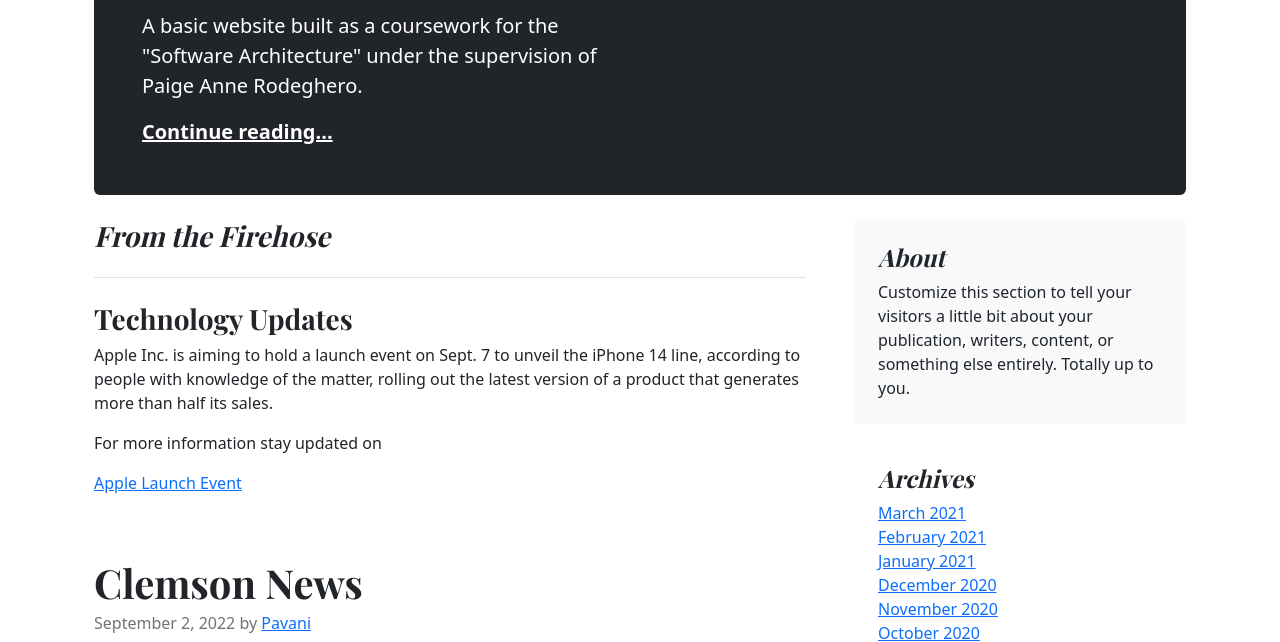
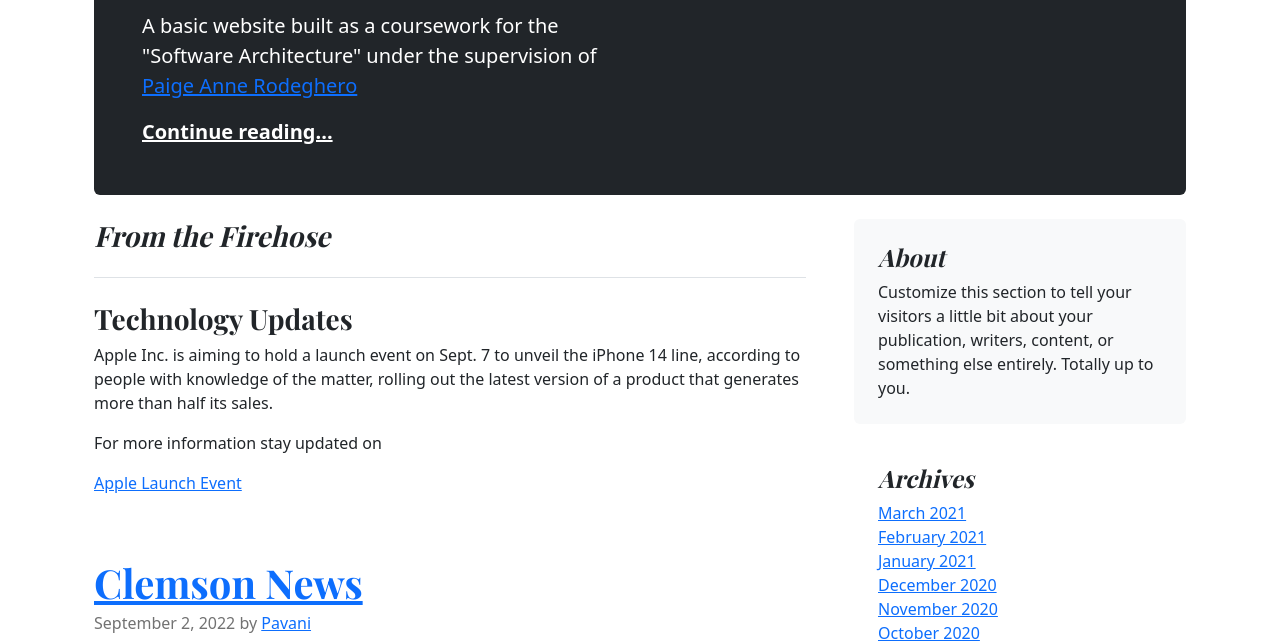
Before and after one commit to weggeeee/SoftwareArchitecture-Basic-Website, a plain HTML site: page index.html in a window 1280 px wide. Shown: the part 305-947 px from the top of the page. Drawn offline with nearby package versions, Linux system fonts and the light colour scheme.

Commit message:
added links to text

```diff
--- a/index.html
+++ b/index.html
@@ -71,7 +71,7 @@
         <div class="p-4 p-md-5 mb-4 rounded text-bg-dark">
           <div class="col-md-6 px-0">
             <h1 class="display-4 fst-italic">Software Architecture 101</h1>
-            <p class="lead my-3">A basic website built as a coursework for the "Software Architecture" under the supervision of Paige Anne Rodeghero.</p>
+            <p class="lead my-3">A basic website built as a coursework for the "Software Architecture" under the supervision of <a href="https://github.com/paigerodeghero">Paige Anne Rodeghero</a></p>
             <p class="lead mb-0"><a href="#" class="text-white fw-bold">Continue reading...</a></p>
           </div>
         </div>
@@ -90,7 +90,7 @@
             </article>
 
             <article class="blog-post">
-              <h2 class="blog-post-title mb-1">Clemson News</h2>
+              <h2 class="blog-post-title mb-1"><a href="https://www.clemson.edu/">Clemson News</a></h2>
               <p class="blog-post-meta">September 2, 2022 by <a href="#">Pavani</a></p>
 
               <strong>Center for Student Leadership and Engagement</strong>
```
